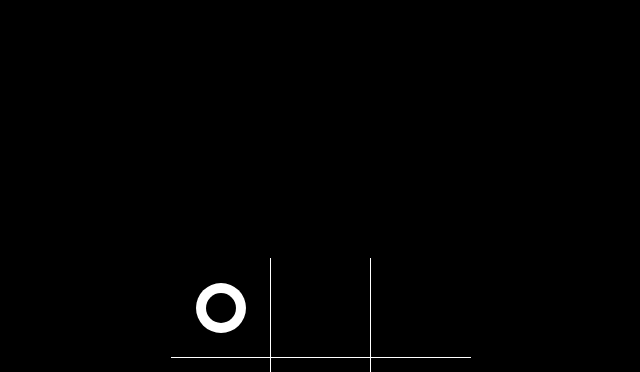
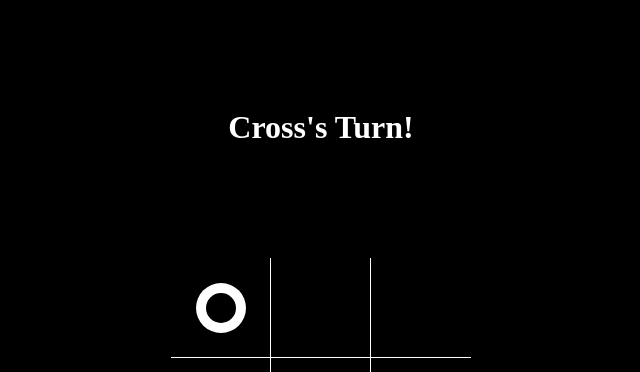
Before and after one commit to ajithofficial/tic-tac-toe, a plain HTML site: page index.html in a window 1280 px wide. Both pictures are taken after a click on the element 540 px from the left and 308 px from the top of the page. Shown: the top 372 px of the page, without its empty margins (319-959 px from the left). Drawn offline with Linux system fonts and the light colour scheme.

Commit message:
added who's turn info

```diff
--- a/index.html
+++ b/index.html
@@ -8,7 +8,7 @@
 </head>
 <body>
     <div class="start-box" id="start-box">
-        <h1>Let's Play</h1>
+        <h1 start-text>Let's Play</h1>
     </div>
     <div class="box" id="box">
         <div class="cell" grid-cell></div>
--- a/script.js
+++ b/script.js
@@ -1,7 +1,8 @@
 const cellElements = document.querySelectorAll('[grid-cell]');
 const winnerText = document.querySelector('[winner-text]');
 const winnerElement = document.getElementById('winner-box');
-const startTextElement = document.getElementById('start-box');
+const startElement = document.getElementById('start-box');
+const startTextElement = document.querySelector('[start-text]');
 const restartElement = document.getElementById('restart');
 
 let circleTurn;
@@ -24,9 +25,11 @@ const handleClick = (e) => {
     if(checkForWin(currentClass)) {
         winnerText.innerText = `${circleTurn ? 'Cross': 'Circle'} Won!`;
         winnerElement.classList.add('show');
+        startElement.classList.add('hide')
     } else if(checkDraw()) {
         winnerText.innerText = `Match Draw!`;
         winnerElement.classList.add('show');
+        startElement.classList.add('hide')
     }
 };
 
@@ -34,7 +37,7 @@ const changeClass = (cell, className) => {
     if(!cell.classList.value.includes(CLASSLIST.circle) && !cell.classList.value.includes(CLASSLIST.cross)) {
         circleTurn = !circleTurn;
         cell.classList.add(className);
-        startTextElement.classList.add('hide')
+        startTextElement.innerText = `${circleTurn ? "Circle's": "Cross's"} Turn!`;
     }
 }
 
@@ -64,7 +67,8 @@ const startGame = () => {
         cell.classList.remove(CLASSLIST.cross);
         cell.addEventListener('click', handleClick, { once: true });
     });
-    startTextElement.classList.remove('hide')
+    startTextElement.innerText = `Let's Play`;
+    startElement.classList.remove('hide')
     restartElement.addEventListener('click', handleReStart);
 }
 startGame();
```
